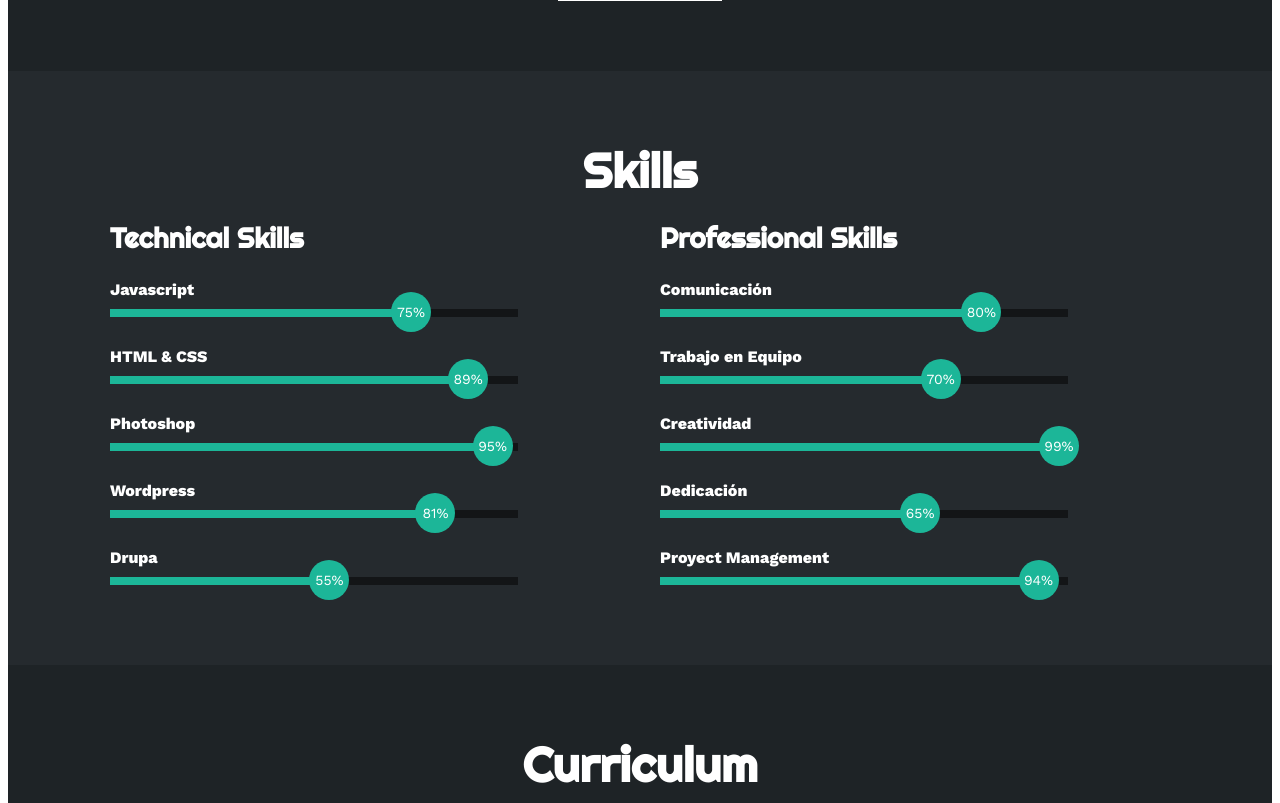
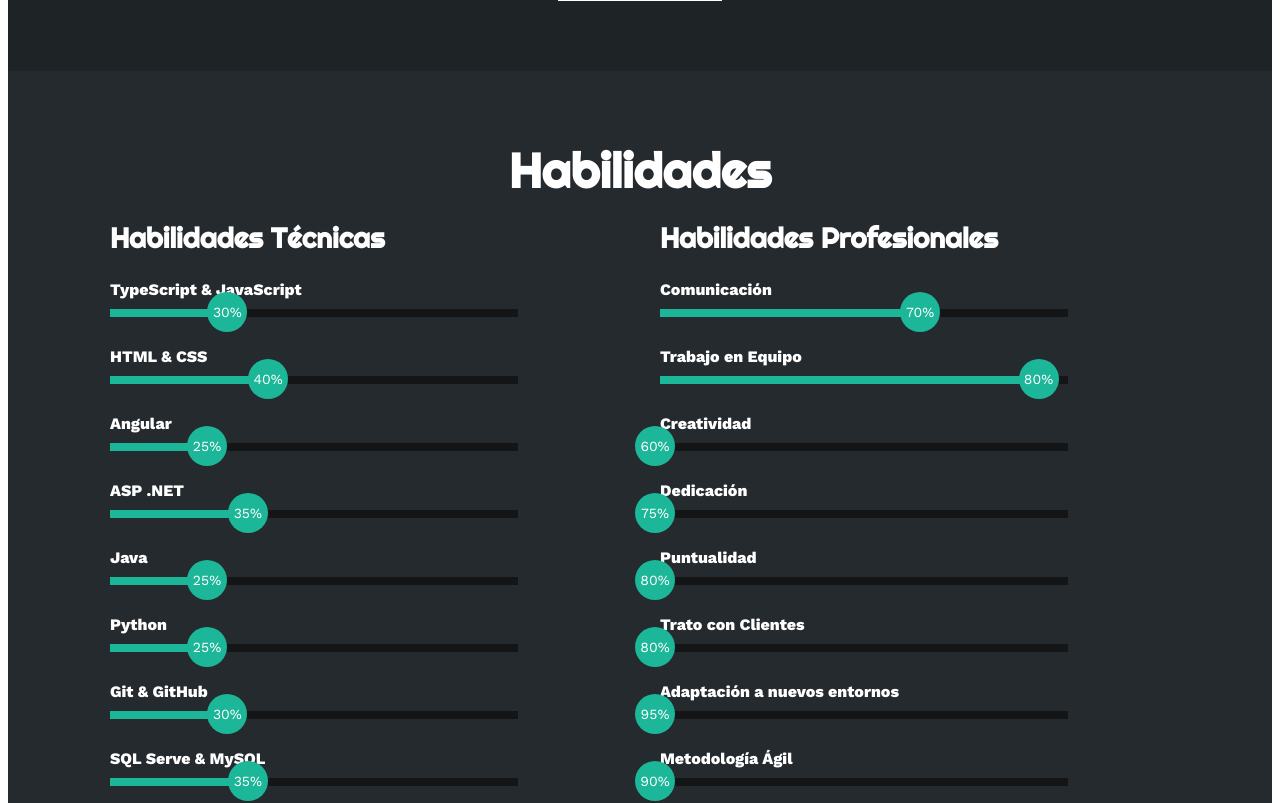
Before and after one commit to gio1933/Portfolio, an Angular app: page / in a window 1280 px wide. Shown: the part 1080-1883 px from the top of the page. Built offline with nearby package versions, Linux system fonts and the light colour scheme.

Commit message:
Terminar las Skills

```diff
--- a/src/app/app.component.css
+++ b/src/app/app.component.css
@@ -9,6 +9,7 @@ html{
     /* me permite deslizar cuando hago clic en los links del menu */
     scroll-behavior: smooth;
 }
+
 /* MENU */
 .contenedor-header{
     background: #1e2326;
@@ -55,6 +56,7 @@ html{
     cursor: pointer;
     display: none;
 }
+
 /* SECCION I N I C I O */
 .inicio{
     /* background: linear-gradient(to top, rgba(30,35,38,.8), rgba(30,35,38,1)),
@@ -208,6 +210,7 @@ html{
 .sobremi button:hover .overlay{
     width: 100%;
 }
+
 /* SECCION S K I L L S */
 .skills{
     background-color: #252A2E;
@@ -268,14 +271,15 @@ html{
     right: -15px;
     font-size: 14px;
 }
+
 /* Estas clases se agregaran dinamicamente mediante javascript */
-.skills .skill .javascript{
+.skills .skill .typescriptjavascript{
     width: 0%;
-    animation: 2s javascript forwards;
+    animation: 2s typescriptjavascript forwards;
 }
-@keyframes javascript {
+@keyframes typescriptjavascript {
     0%{width: 0%;}
-    100%{width: 75%;}
+    100%{width: 30%;}
 }
 
 .skills .skill .htmlcss{
@@ -284,61 +288,61 @@ html{
 }
 @keyframes htmlcss {
     0%{width: 0%;}
-    100%{width: 89%;}
+    100%{width: 40%;}
 }
 
-.skills .skill .photoshop{
+.skills .skill .angular{
     width: 0%;
-    animation: 2s photoshop forwards;
+    animation: 2s angular forwards;
 }
-@keyframes photoshop {
+@keyframes angular {
     0%{width: 0%;}
-    100%{width: 95%;}
+    100%{width: 25%;}
 }
 
-.skills .skill .wordpress{
+.skills .skill .asp{
     width: 0%;
-    animation: 2s wordpress forwards;
+    animation: 2s asp forwards;
 }
-@keyframes wordpress {
+@keyframes asp {
     0%{width: 0%;}
-    100%{width: 81%;}
+    100%{width: 35%;}
 }
 
-.skills .skill .drupal{
+.skills .skill .java{
     width: 0%;
-    animation: 2s drupal forwards;
+    animation: 2s java forwards;
 }
-@keyframes drupal {
+@keyframes java {
     0%{width: 0%;}
-    100%{width: 55%;}
+    100%{width: 25%;}
 }
 
-.skills .skill .comunicacion{
+.skills .skill .python{
     width: 0%;
-    animation: 2s comunicacion forwards;
+    animation: 2s python forwards;
 }
-@keyframes comunicacion {
+@keyframes python {
     0%{width: 0%;}
-    100%{width: 80%;}
+    100%{width: 25%;}
 }
 
-.skills .skill .trabajo{
+.skills .skill .gitgithub{
     width: 0%;
-    animation: 2s trabajo forwards;
+    animation: 2s gitgithub forwards;
 }
-@keyframes trabajo {
+@keyframes gitgithub {
     0%{width: 0%;}
-    100%{width: 70%;}
+    100%{width: 30%;}
 }
 
-.skills .skill .creatividad{
+.skills .skill .sql{
     width: 0%;
-    animation: 2s creatividad forwards;
+    animation: 2s sql forwards;
 }
-@keyframes creatividad {
+@keyframes sql {
     0%{width: 0%;}
-    100%{width: 99%;}
+    100%{width: 35%;}
 }
 
 .skills .skill .dedicacion{
@@ -358,6 +362,7 @@ html{
     0%{width: 0%;}
     100%{width: 94%;}
 }
+
 /* SECCION CURRICULUM */
 .curriculum{
     background-color: #1e2326;
@@ -464,6 +469,7 @@ html{
     position: relative;
     bottom: 4px;
 }
+
 /* SECCION PORTFOLIO */
 .portfolio{
     background-color: #252A2E;
@@ -521,6 +527,7 @@ html{
 .portfolio .galeria .proyecto .overlay:hover h3{
     margin-bottom: 0px;
 }
+
 /* SECCION CONTACTO */
 .contacto{
     /* background-image: url(img/contact_bg.png); */
@@ -643,6 +650,7 @@ footer .arriba{
     line-height: 50px;
     font-size: 18px;
 }
+
 /* SECCION RESPONSIVE */
 @media screen and (max-width:980px){
     nav{
@@ -712,3 +720,9 @@ footer .arriba{
         width: 100%;
     }
 }
+
+
+/* Boton de descarga */
+.btn-download{
+    color: #fff;
+}
--- a/src/app/app.component.html
+++ b/src/app/app.component.html
@@ -10,10 +10,10 @@
                 <ul>
                     <li><a href="#inicio" onclick="seleccionar()">INICIO</a></li>
                     <li><a href="#sobremi" onclick="seleccionar()">SOBRE MI</a></li>
-                    <li><a href="#skills" onclick="seleccionar()">SKILLS</a></li>
+                    <li><a href="#skills" onclick="seleccionar()">HABILIDADES</a></li>
                     <li><a href="#curriculum" onclick="seleccionar()">CURRICULUM</a></li>
                     <li><a href="#portfolio" onclick="seleccionar()">PORTFOLIO</a></li>
-                    <li><a href="#contacto" onclick="seleccionar()">CONTACTO</a></li>
+                    <!-- <li><a href="#contacto" onclick="seleccionar()">CONTACTO</a></li> -->
                 </ul>
             </nav>
             <div class="nav-responsive" onclick="mostrarOcultarMenu()">
@@ -46,8 +46,8 @@
         <div class="contenido-seccion">
             <h2>Sobre Mí</h2>
             <p><span>Hola, soy Victor Garcia.</span> <br>
-                Desarrollador de Software Full-Stack con un año de expericencia en tecnologias como Angular, ASP .NET, SQL Server , apacionado por la tecnología y los videojuegos. </p>
-
+                Desarrollador de Software Full-Stack con un año de expericencia en tecnologías como Angular, ASP .NET, SQL Server, tres años de experiencia el soporte técnico,
+                atención a clientes, apacionado por la tecnología y los videojuegos. </p>
             <div class="fila">
                 <!-- datos personales -->
                 <div class="col">
@@ -71,7 +71,7 @@
                         </li> -->
                         <li>
                             <strong>Dirección</strong>
-                            Ruiseñor #18 Col.Bellavista, Alcaldía Álvaro Obregón
+                            Ruiseñor #18 Col. Bellavista, Alcaldía Álvaro Obregón
                         </li>
                         <li>
                             <strong>Cargo</strong>
@@ -100,112 +100,184 @@
                     </div>
                 </div>
             </div>
+
             <button>
-                Descargar CV <i class="fa-solid fa-download"></i>
+                <a class="btn btn-download" href="assets/download/Garcia-Cedillo-CV.pdf" download="Garcia-Cedillo-CV">Descargar CV <i class="fa-solid fa-download"></i></a>
+                <!-- Descargar CV <i class="fa-solid fa-download"></i> -->
                 <span class="overlay"></span>
             </button>
+
         </div>
     </section>
 
     <!-- SECCION SKILLS -->
     <section class="skills" id="skills">
         <div class="contenido-seccion">
-            <h2>Skills</h2>
+            <h2>Habilidades</h2>
             <div class="fila">
+
                 <!-- Technical Skill -->
                 <div class="col">
-                    <h3>Technical Skills</h3>
+                    <h3>Habilidades Técnicas</h3>
+
                     <div class="skill">
-                        <span>Javascript</span>
+                        <span>TypeScript & JavaScript</span>
+                        <div class="barra-skill">
+                            <div class="progreso">
+                                <span>30%</span>
+                            </div>
+                        </div>
+                    </div>
+
+                    <div class="skill">
+                        <span>HTML & CSS</span>
+                        <div class="barra-skill">
+                            <div class="progreso">
+                                <span>40%</span>
+                            </div>
+                        </div>
+                    </div>
+
+                    <div class="skill">
+                        <span>Angular</span>
+                        <div class="barra-skill">
+                            <div class="progreso">
+                                <span>25%</span>
+                            </div>
+                        </div>
+                    </div>
+
+                    <div class="skill">
+                        <span>ASP .NET</span>
+                        <div class="barra-skill">
+                            <div class="progreso">
+                                <span>35%</span>
+                            </div>
+                        </div>
+                    </div>
+
+                    <div class="skill">
+                        <span>Java</span>
+                        <div class="barra-skill">
+                            <div class="progreso">
+                                <span>25%</span>
+                            </div>
+                        </div>
+                    </div>
+
+                    <div class="skill">
+                        <span>Python</span>
+                        <div class="barra-skill">
+                            <div class="progreso">
+                                <span>25%</span>
+                            </div>
+                        </div>
+                    </div>
+
+                    <div class="skill">
+                        <span>Git & GitHub</span>
+                        <div class="barra-skill">
+                            <div class="progreso">
+                                <span>30%</span>
+                            </div>
+                        </div>
+                    </div>
+
+                    <div class="skill">
+                        <span>SQL Serve & MySQL</span>
+                        <div class="barra-skill">
+                            <div class="progreso">
+                                <span>35%</span>
+                            </div>
+                        </div>
+                    </div>
+
+                </div>
+
+                <!-- Professional Skills -->
+                <div class="col">
+                    <h3>Habilidades Profesionales</h3>
+
+                    <div class="skill">
+                        <span>Comunicación</span>
+                        <div class="barra-skill">
+                            <div class="progreso">
+                                <span>70%</span>
+                            </div>
+                        </div>
+                    </div>
+
+                    <div class="skill">
+                        <span>Trabajo en Equipo</span>
+                        <div class="barra-skill">
+                            <div class="progreso">
+                                <span>80%</span>
+                            </div>
+                        </div>
+                    </div>
+
+                    <div class="skill">
+                        <span>Creatividad</span>
+                        <div class="barra-skill">
+                            <div class="progreso">
+                                <span>60%</span>
+                            </div>
+                        </div>
+                    </div>
+
+                    <div class="skill">
+                        <span>Dedicación</span>
                         <div class="barra-skill">
                             <div class="progreso">
                                 <span>75%</span>
                             </div>
                         </div>
                     </div>
+
                     <div class="skill">
-                        <span>HTML & CSS</span>
+                        <span>Puntualidad</span>
                         <div class="barra-skill">
                             <div class="progreso">
-                                <span>89%</span>
+                                <span>80%</span>
                             </div>
                         </div>
                     </div>
+
                     <div class="skill">
-                        <span>Photoshop</span>
+                        <span>Trato con Clientes</span>
+                        <div class="barra-skill">
+                            <div class="progreso">
+                                <span>80%</span>
+                            </div>
+                        </div>
+                    </div>
+
+                    <div class="skill">
+                        <span>Adaptación a nuevos entornos</span>
                         <div class="barra-skill">
                             <div class="progreso">
                                 <span>95%</span>
                             </div>
                         </div>
                     </div>
+
                     <div class="skill">
-                        <span>Wordpress</span>
+                        <span>Metodología Ágil</span>
                         <div class="barra-skill">
                             <div class="progreso">
-                                <span>81%</span>
+                                <span>90%</span>
                             </div>
                         </div>
                     </div>
-                    <div class="skill">
-                        <span>Drupa</span>
-                        <div class="barra-skill">
-                            <div class="progreso">
-                                <span>55%</span>
-                            </div>
-                        </div>
-                    </div>
+
                 </div>
-                <!-- Professional Skills -->
-                <div class="col">
-                    <h3>Professional Skills</h3>
-                    <div class="skill">
-                        <span>Comunicación</span>
-                        <div class="barra-skill">
-                            <div class="progreso">
-                                <span>80%</span>
-                            </div>
-                        </div>
-                    </div>
-                    <div class="skill">
-                        <span>Trabajo en Equipo</span>
-                        <div class="barra-skill">
-                            <div class="progreso">
-                                <span>70%</span>
-                            </div>
-                        </div>
-                    </div>
-                    <div class="skill">
-                        <span>Creatividad</span>
-                        <div class="barra-skill">
-                            <div class="progreso">
-                                <span>99%</span>
-                            </div>
-                        </div>
-                    </div>
-                    <div class="skill">
-                        <span>Dedicación</span>
-                        <div class="barra-skill">
-                            <div class="progreso">
-                                <span>65%</span>
-                            </div>
-                        </div>
-                    </div>
-                    <div class="skill">
-                        <span>Proyect Management</span>
-                        <div class="barra-skill">
-                            <div class="progreso">
-                                <span>94%</span>
-                            </div>
-                        </div>
-                    </div>
-                </div>
+
             </div>
         </div>
     </section>
 
     <!-- SECCION CURRICULUM -->
-    <section id="curriculum" class="curriculum">
+    <!-- <section id="curriculum" class="curriculum">
         <div class="contenido-seccion">
             <h2>Curriculum</h2>
             <div class="fila">
@@ -272,7 +344,7 @@
                 </div>
             </div>
         </div>
-    </section>
+    </section> -->
 
     <!-- SECCION CONTACTO -->
     <!-- <section id="contacto" class="contacto">
--- a/src/assets/js/script.js
+++ b/src/assets/js/script.js
@@ -1,4 +1,5 @@
 let menuVisible = false;
+
 //Función que oculta o muestra el menu
 function mostrarOcultarMenu(){
     if(menuVisible){
@@ -15,20 +16,21 @@ function seleccionar(){
     document.getElementById("nav").classList = "";
     menuVisible = false;
 }
+
 //Funcion que aplica las animaciones de las habilidades
 function efectoHabilidades(){
     var skills = document.getElementById("skills");
     var distancia_skills = window.innerHeight - skills.getBoundingClientRect().top;
     if(distancia_skills >= 300){
         let habilidades = document.getElementsByClassName("progreso");
-        habilidades[0].classList.add("javascript");
+        habilidades[0].classList.add("typescriptjavascript");
         habilidades[1].classList.add("htmlcss");
-        habilidades[2].classList.add("photoshop");
-        habilidades[3].classList.add("wordpress");
-        habilidades[4].classList.add("drupal");
-        habilidades[5].classList.add("comunicacion");
-        habilidades[6].classList.add("trabajo");
-        habilidades[7].classList.add("creatividad");
+        habilidades[2].classList.add("angular");
+        habilidades[3].classList.add("asp");
+        habilidades[4].classList.add("java");
+        habilidades[5].classList.add("python");
+        habilidades[6].classList.add("gitgithub");
+        habilidades[7].classList.add("sql");
         habilidades[8].classList.add("dedicacion");
         habilidades[9].classList.add("proyect");
     }
```
Also changed, not shown: 1 other file (tests, documents, lock files or other folders).
